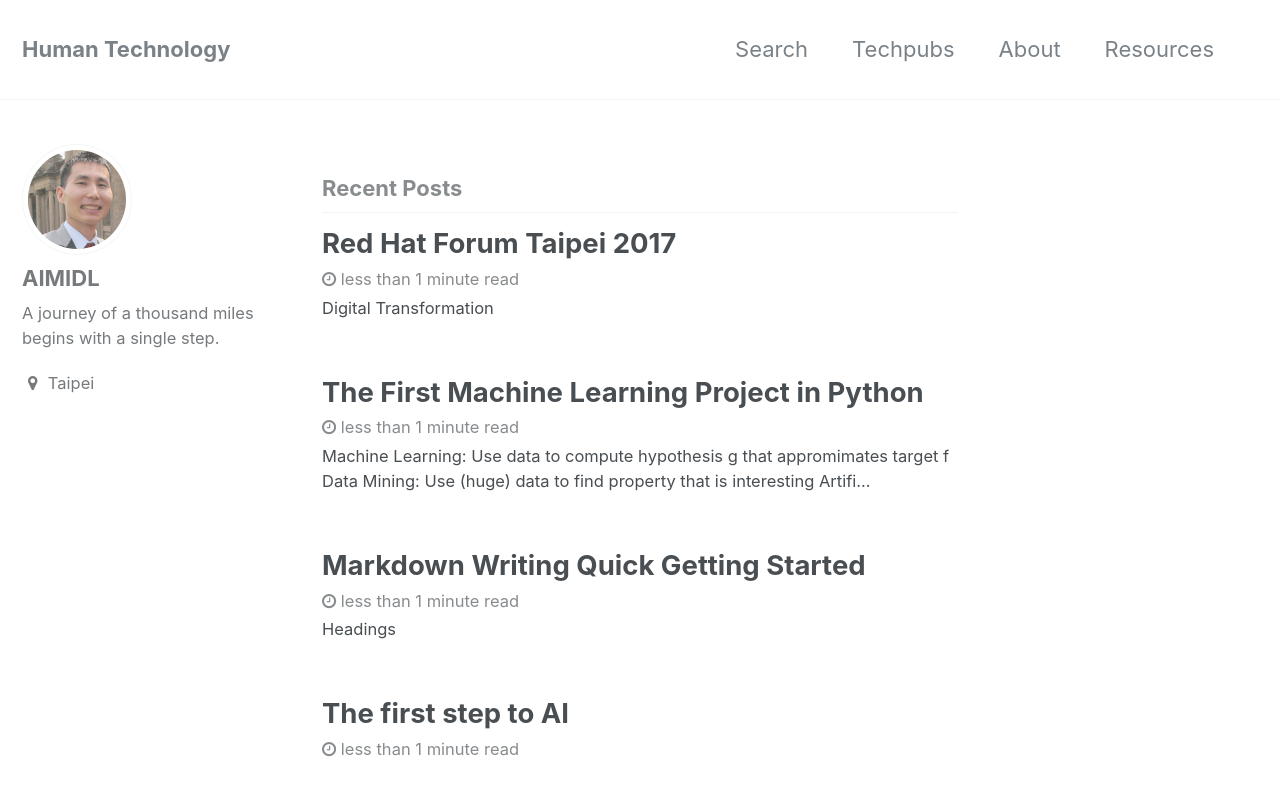
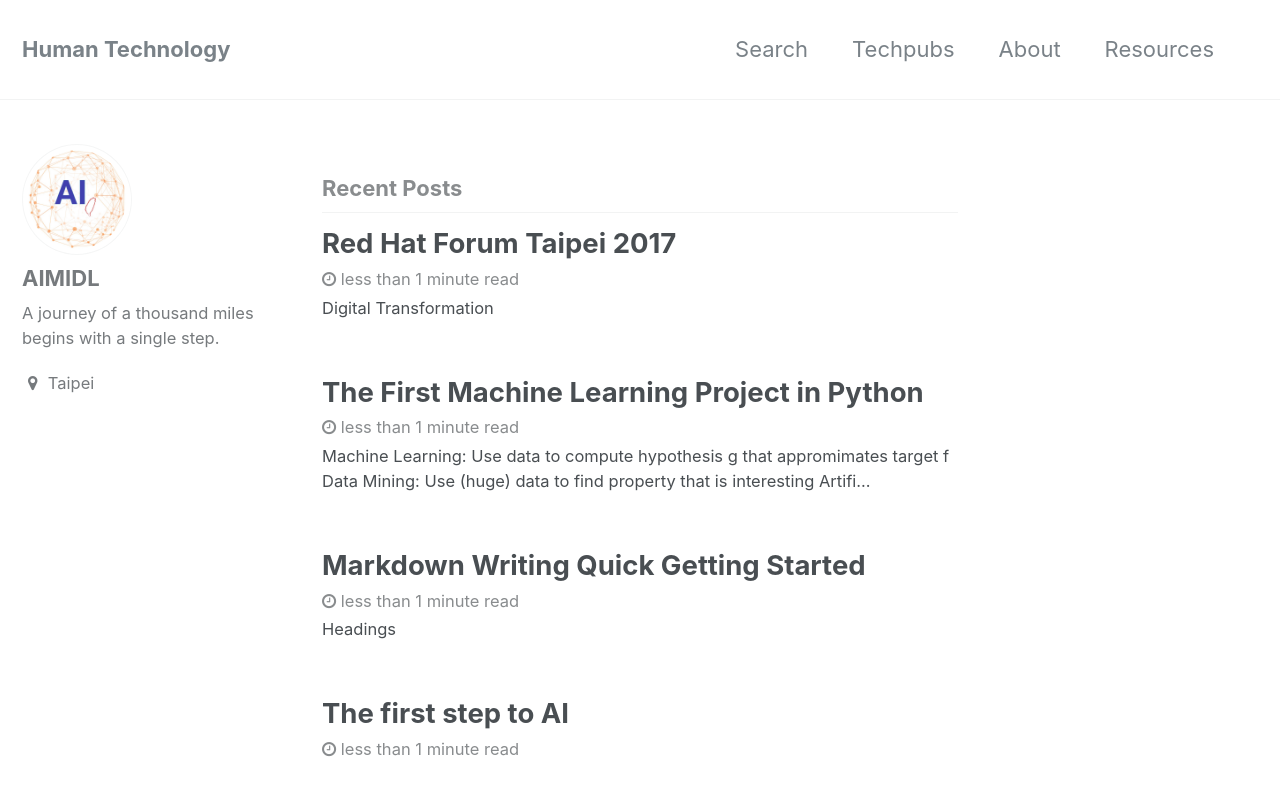
Before and after one commit to starlinking/ai, a Jekyll site: the page built from index.html, in a window 1280 px wide and 900 px high. Shown: the top 796 px of the window. Built offline with Jekyll 4.4.1, drawn with Linux system fonts in a browser that asks for light colours; the list of posts is cut into pages by our own code.

Commit message:
update ai logo

```diff
--- a/_config.yml
+++ b/_config.yml
@@ -83,7 +83,7 @@ analytics:
 # Site Author
 author:
   name             : "AIMIDL"
-  avatar           : "/assets/images/star-chang.jpg"
+  avatar           : "/assets/images/ai-logo-2017.jpg"
   bio              : "A journey of a thousand miles begins with a single step."
   location         : "Taipei"
   email            :
```
Also changed, not shown: assets/images/ai-logo-2017.jpg (added), assets/images/star-chang.jpg (deleted).
